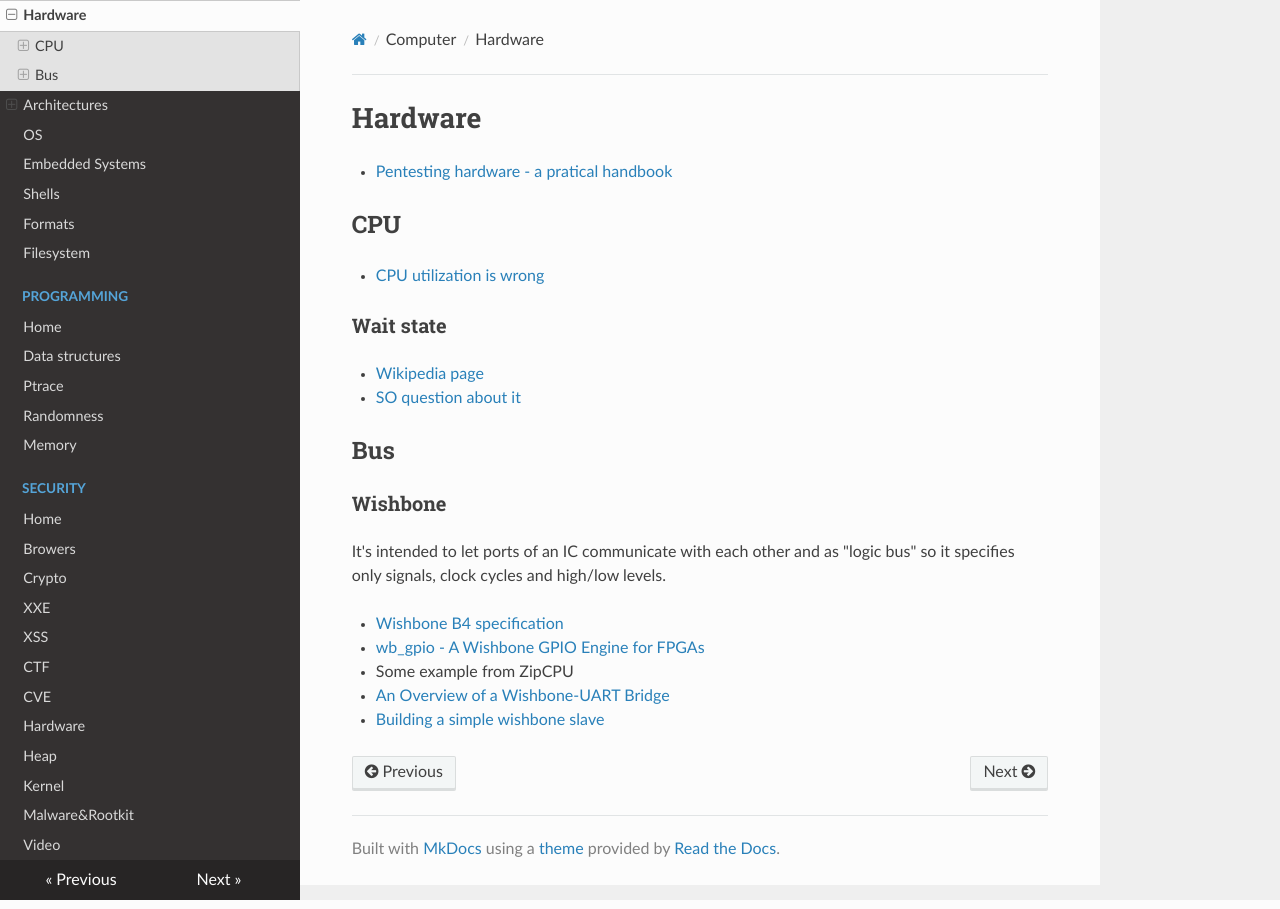
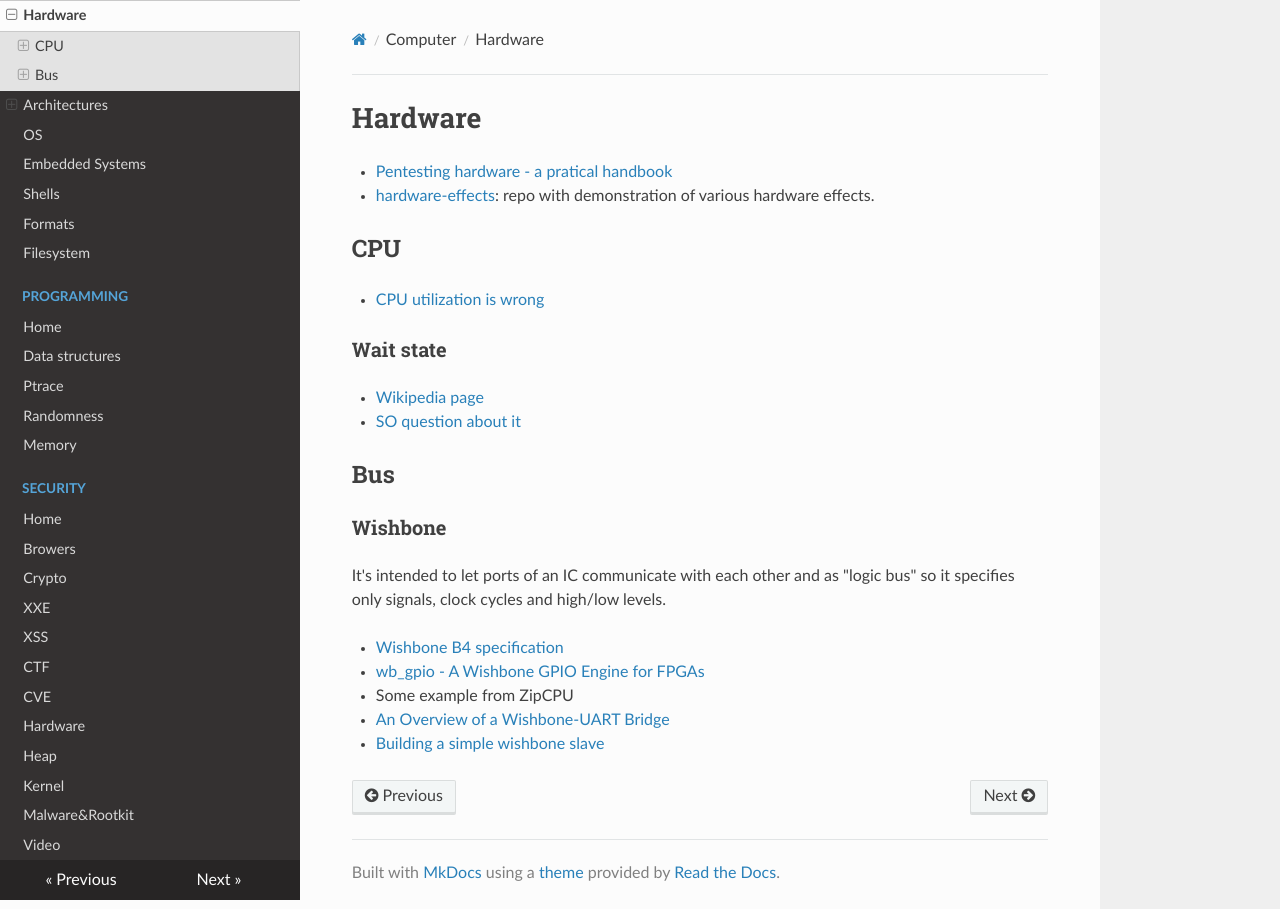
Before and after one commit to gipi/low-level, an MkDocs documentation site: the page built from docs/hw.md, in a window 1280 px wide. Built offline with MkDocs 1.6.1, drawn with Linux system fonts in a browser that asks for light colours; nearby versions of some CDN libraries; old or Windows-style settings are respelled for this version of MkDocs.

Commit message:
Update hw.md

```diff
--- a/docs/hw.md
+++ b/docs/hw.md
@@ -1,6 +1,7 @@
 # Hardware
 
  - [Pentesting hardware - a pratical handbook](https://github.com/unprovable/PentestHardware)
+ - [hardware-effects](https://github.com/Kobzol/hardware-effects): repo with demonstration of various hardware effects.
 
 ## CPU
 
```
